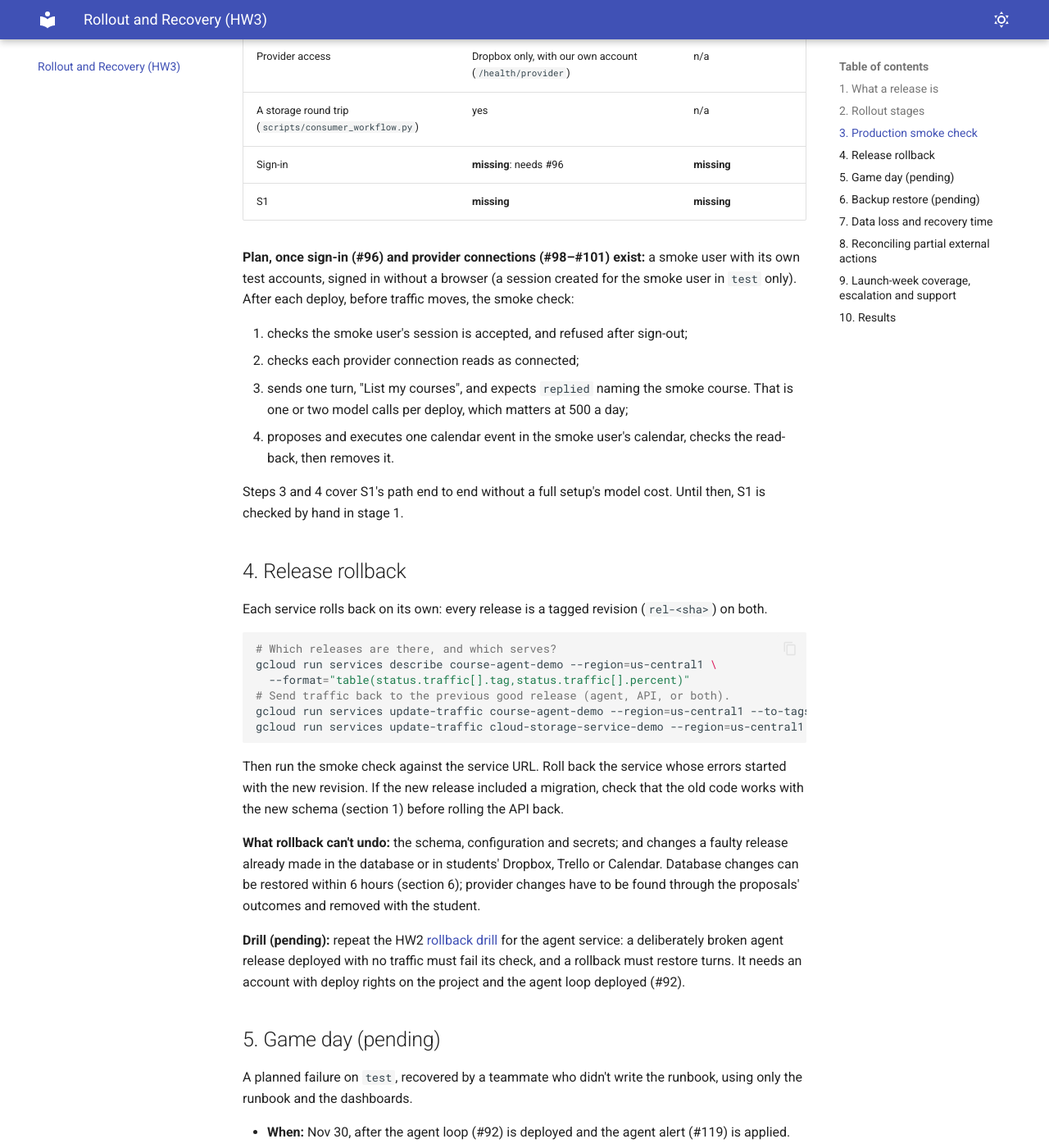
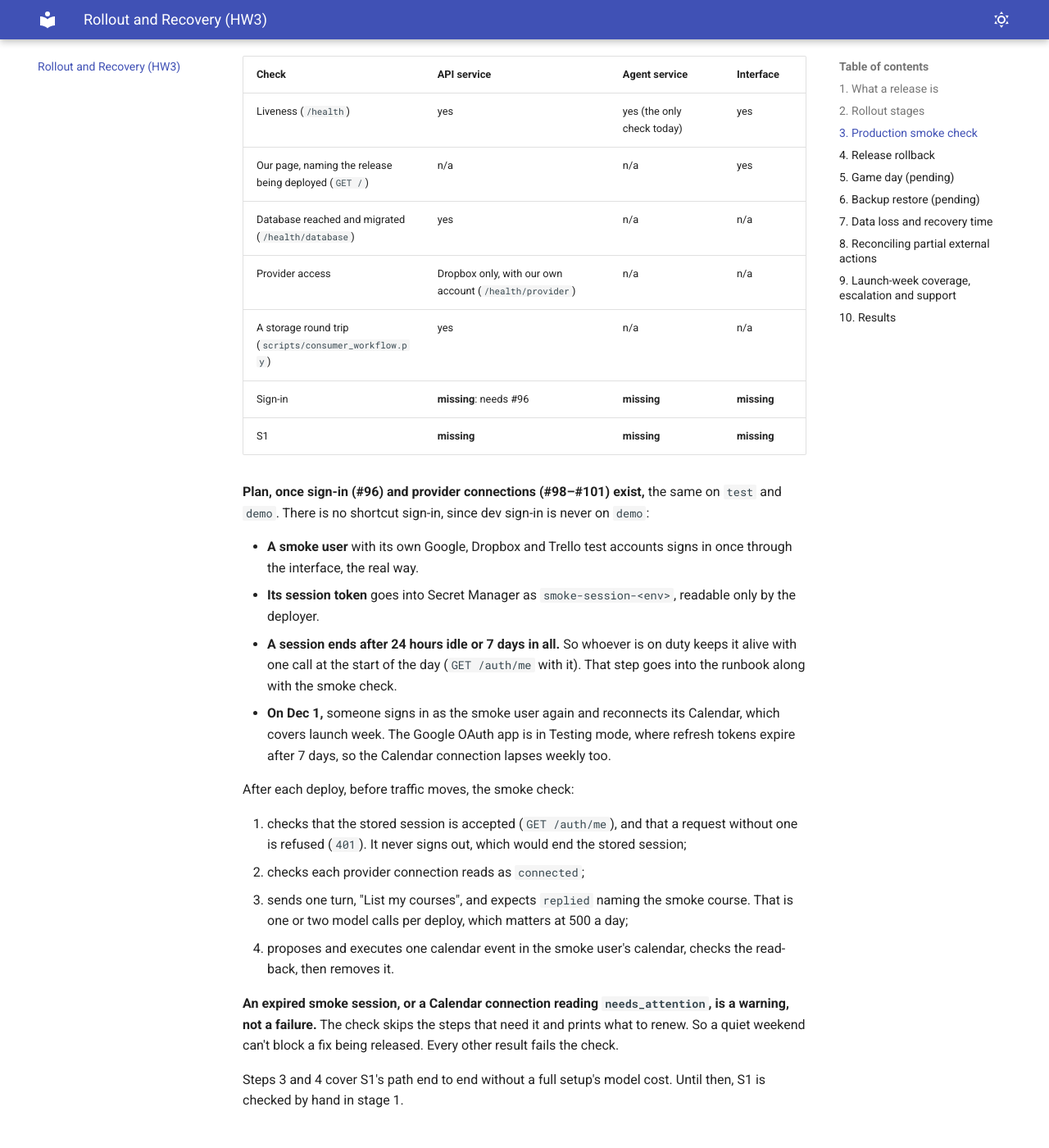
Before and after one commit to Shreyas191/OSPSD-Team-3, an MkDocs documentation site: the page built from docs/rollout.md, in a window 1280 px wide and 1400 px high, scrolled down 3142 px. Shown: the whole window at 82% size. Built offline with MkDocs 1.6.1 and Material for MkDocs 9.7.7, drawn with Linux system fonts in a browser that asks for light colours; some of the changed text lies outside the part shown.

Commit message:
docs: rollout plan after review: interface, smoke session, read-only access, #116 recovery (#113)
From the review on #120:
- section 8 follows #116: a silent run is taken over after 10 minutes and the student settles
  uncertain changes; the daily query checks heartbeat_at, and executions now log their outcome
- the on-duty people get a read-only Neon role for the daily queries
- John gets owner access for launch week as a second escalation point
- the smoke check uses a real sign-in stored in Secret Manager, kept alive daily, on test and
  demo; an expired session or a lapsed Calendar connection warns instead of failing
- the interface is in the release rules, the smoke checks and rollback (reverse deploy order)
- the support template warns against personal details and gives a private contact
- the Gemini 80% row says what to do: lower the per-user daily cap
- decisions recorded: stage dates with a Dec 1 fallback, Team 5, an automated daily pg_dump
  to a private bucket (no key rotation in launch week), and the EXECUTION switch (#102)
- links to the merged readiness record, failure analysis and runbook are now relative

````diff
--- a/docs/rollout.md
+++ b/docs/rollout.md
@@ -1,12 +1,12 @@
 # Rollout, Game Day and Backup Restore
 
-HW3 Milestone 2, Level 5 (#113; task doc 7.5 and 7.7). This page plans how Course Autopilot reaches its users and how we take it back when something goes wrong, then records the drills that check those plans. The launch it serves and its objectives are in the [readiness record](https://github.com/Shreyas191/OSPSD-Team-3/pull/117); the failures it prepares for are in the [failure analysis](https://github.com/Shreyas191/OSPSD-Team-3/pull/119).
+HW3 Milestone 2, Level 5 (#113; task doc 7.5 and 7.7). This page plans how Course Autopilot reaches its users and how we take it back when something goes wrong, then records the drills that check those plans. The launch it serves and its objectives are in the [readiness record](readiness.md); the failures it prepares for are in the [failure analysis](failure-analysis.md).
 
-**Status (Nov 27):** plan written. The drills in sections 4 to 6 have not run yet; each says what it needs first. The coverage rota and support channel (section 9) are proposals for the team to confirm.
+**Status (Nov 27):** plan written and reviewed by Shreyas ([#120](https://github.com/Shreyas191/OSPSD-Team-3/pull/120)). The stage dates, the sister team, the daily backup and the execution switch are agreed. The drills in sections 4 to 6 have not run yet; each says what it needs first. The coverage days (section 9) are for the team to confirm.
 
 ## 1. What a release is
 
-A release is one commit on `hw2`, built once into one image and deployed by digest to both services of an environment ([Release Pipeline](release-pipeline.md)). Everything that changes behaviour is versioned with it, or recorded next to it:
+A release is one commit on `hw2`, built once into one image and deployed by digest to all three services of an environment: the API, the agent and the interface ([Release Pipeline](release-pipeline.md)). Everything that changes behaviour is versioned with it, or recorded next to it:
 
 | Part | Where it lives | Versioned by |
 |---|---|---|
@@ -19,7 +19,7 @@ A release is one commit on `hw2`, built once into one image and deployed by dige
 **Rules this implies:**
 
 - **Every migration must work with the previous release.** The candidate revision migrates the database while the previous one is still serving, and a rollback restores code, not the schema. So a release may add tables and nullable columns, but removing or renaming one takes two releases: stop using it, then drop it.
-- **The API must keep serving the previous agent.** Each deploy job releases the API service first, then the agent. If the agent's check fails, the API is one release ahead until the next deploy.
+- **The API must keep serving the previous agent and interface.** Each deploy job releases the API service first, then the agent, then the interface. If a later check fails, the services before it are one release ahead until the next deploy. Likewise the agent must keep serving the previous interface.
 - **Configuration and secrets are not rolled back with the code.** A rollback after a configuration change needs that change reverted too.
 
 ## 2. Rollout stages
@@ -33,6 +33,8 @@ Launch week starts on Dec 2 for every team at once, so the stages before it must
 | 2. One sister team | Two people from Team 5, who already use our storage package | `demo`, Dec 1 | S1 complete for both, without coaching (task 5.10); feedback filed as issues | As stage 1 |
 | 3. Everyone | Assigned teams and staff | `demo`, Dec 2–6 | Not a gate: we watch the measures below | As stage 1, or a measure stays past its threshold for 30 minutes |
 
+Stage 1 needs the proposals and execution (#116), the agent loop, sign-in, provider connections, the OAuth clients and the S1 pages (#95) all on `demo` by Nov 30. **If that slips, both stages run on Dec 1:** our team in the morning, Team 5 in the afternoon.
+
 **What we watch** (objectives from the readiness record; agent dashboard and alert from #112):
 
 | Measure | Healthy | Act when |
@@ -40,9 +42,9 @@ Launch week starts on Dec 2 for every team at once, so the stages before it must
 | Task success: turns ending `replied` or `proposal_ready` | most turns | the agent alert opens (more than 3 failed turns in 5 minutes) |
 | Full-turn latency p95 | ≤ 45 s | above 45 s for 30 minutes |
 | API errors (5xx) | < 1% | the 5xx alert opens |
-| Execution | no change left `uncertain` or proposal stuck in `executing` | any; the student is told, and the runbook's stuck-proposal section applies |
+| Execution | no change left `uncertain`, no proposal silent in `executing` | any; reconcile it with the student (section 8) |
 | Safety | 0 changes without approval, 0 cross-user reads | any, at once |
-| Gemini daily use | below the free-tier allowance | above 80% of it before the evening |
+| Gemini daily use | below the free-tier allowance | above 80% of it before the evening: lower the per-user daily cap (#102) for the rest of the day |
 
 **Stop actions, fastest first:**
 
@@ -53,47 +55,57 @@ Launch week starts on Dec 2 for every team at once, so the stages before it must
     ```
 
     `tofu apply` would turn it back on, so to keep it off, set `agent_model_provider = { demo = "disabled" }` too.
-2. **Roll back a release** (section 4) when errors start with a new revision.
-3. **Restore data** (section 6) when a release or a bug damaged the database. This is only possible within the last 6 hours.
-
-Nothing can stop executions on their own yet. If a fault is in execution, the only lever is rolling back the API. An operator switch for execution belongs with the kill switch in #102.
+2. **Stop executions** when the fault is in execution (wrong writes, or writes failing): set `EXECUTION=disabled` on the API service. Execute then answers `503`, while proposals and approvals are still recorded, so students can review and approve and run them later. This avoids rolling back a release that is otherwise fine. Shreyas builds the switch with #102. Until then, the only lever is rolling back the API.
+3. **Roll back a release** (section 4) when errors start with a new revision.
+4. **Restore data** (section 6) when a release or a bug damaged the database. Neon can restore the last 6 hours; the daily backup covers older damage.
 
 ## 3. Production smoke check
 
 What the pipeline checks before a revision gets traffic today, and what #113 asks for:
 
-| Check | API service | Agent service |
-|---|---|---|
-| Liveness (`/health`) | yes | yes (the only check today) |
-| Database reached and migrated (`/health/database`) | yes | n/a |
-| Provider access | Dropbox only, with our own account (`/health/provider`) | n/a |
-| A storage round trip (`scripts/consumer_workflow.py`) | yes | n/a |
-| Sign-in | **missing**: needs #96 | **missing** |
-| S1 | **missing** | **missing** |
+| Check | API service | Agent service | Interface |
+|---|---|---|---|
+| Liveness (`/health`) | yes | yes (the only check today) | yes |
+| Our page, naming the release being deployed (`GET /`) | n/a | n/a | yes |
+| Database reached and migrated (`/health/database`) | yes | n/a | n/a |
+| Provider access | Dropbox only, with our own account (`/health/provider`) | n/a | n/a |
+| A storage round trip (`scripts/consumer_workflow.py`) | yes | n/a | n/a |
+| Sign-in | **missing**: needs #96 | **missing** | **missing** |
+| S1 | **missing** | **missing** | **missing** |
 
-**Plan, once sign-in (#96) and provider connections (#98–#101) exist:** a smoke user with its own test accounts, signed in without a browser (a session created for the smoke user in `test` only). After each deploy, before traffic moves, the smoke check:
+**Plan, once sign-in (#96) and provider connections (#98–#101) exist,** the same on `test` and `demo`. There is no shortcut sign-in, since dev sign-in is never on `demo`:
 
-1. checks the smoke user's session is accepted, and refused after sign-out;
-2. checks each provider connection reads as connected;
+- **A smoke user** with its own Google, Dropbox and Trello test accounts signs in once through the interface, the real way.
+- **Its session token** goes into Secret Manager as `smoke-session-<env>`, readable only by the deployer.
+- **A session ends after 24 hours idle or 7 days in all.** So whoever is on duty keeps it alive with one call at the start of the day (`GET /auth/me` with it). That step goes into the runbook along with the smoke check.
+- **On Dec 1,** someone signs in as the smoke user again and reconnects its Calendar, which covers launch week. The Google OAuth app is in Testing mode, where refresh tokens expire after 7 days, so the Calendar connection lapses weekly too.
+
+After each deploy, before traffic moves, the smoke check:
+
+1. checks that the stored session is accepted (`GET /auth/me`), and that a request without one is refused (`401`). It never signs out, which would end the stored session;
+2. checks each provider connection reads as `connected`;
 3. sends one turn, "List my courses", and expects `replied` naming the smoke course. That is one or two model calls per deploy, which matters at 500 a day;
 4. proposes and executes one calendar event in the smoke user's calendar, checks the read-back, then removes it.
+
+**An expired smoke session, or a Calendar connection reading `needs_attention`, is a warning, not a failure.** The check skips the steps that need it and prints what to renew. So a quiet weekend can't block a fix being released. Every other result fails the check.
 
 Steps 3 and 4 cover S1's path end to end without a full setup's model cost. Until then, S1 is checked by hand in stage 1.
 
 ## 4. Release rollback
 
-Each service rolls back on its own: every release is a tagged revision (`rel-<sha>`) on both.
+Each service rolls back on its own: every release is a tagged revision (`rel-<sha>`) on all three.
 
 ```bash
 # Which releases are there, and which serves?
 gcloud run services describe course-agent-demo --region=us-central1 \
   --format="table(status.traffic[].tag,status.traffic[].percent)"
-# Send traffic back to the previous good release (agent, API, or both).
+# Send traffic back to the previous good release (interface, agent, API, or several).
+gcloud run services update-traffic course-web-demo --region=us-central1 --to-tags=rel-<good sha>=100
 gcloud run services update-traffic course-agent-demo --region=us-central1 --to-tags=rel-<good sha>=100
 gcloud run services update-traffic cloud-storage-service-demo --region=us-central1 --to-tags=rel-<good sha>=100
 ```
 
-Then run the smoke check against the service URL. Roll back the service whose errors started with the new revision. If the new release included a migration, check that the old code works with the new schema (section 1) before rolling the API back.
+Then run the smoke check against the service URL. Roll back the service whose errors started with the new revision. When rolling back more than one, go in reverse deploy order: interface, then agent, then API. That way, at every step, each service only calls services of its own release or newer, and section 1 requires those to keep serving it. If the new release included a migration, check that the old code works with the new schema (section 1) before rolling the API back.
 
 **What rollback can't undo:** the schema, configuration and secrets; and changes a faulty release already made in the database or in students' Dropbox, Trello or Calendar. Database changes can be restored within 6 hours (section 6); provider changes have to be found through the proposals' outcomes and removed with the student.
 
@@ -105,14 +117,21 @@ A planned failure on `test`, recovered by a teammate who didn't write the runboo
 
 - **When:** Nov 30, after the agent loop (#92) is deployed and the agent alert (#119) is applied.
 - **Who:** John injects the failure and observes; the responder is a teammate who didn't write the runbook (Zesan, Jing or Victor). The responder isn't told the cause.
-- **The failure:** the model key is rejected on the agent service. It is a realistic failure (a revoked key, or the project's billing changing), it is recoverable without touching data, and it fires the agent alert, so the same exercise is the alert's test from firing to clearing. It is injected with the [agent alert drill](https://github.com/Shreyas191/OSPSD-Team-3/pull/119) steps, on a revision that serves the test service.
+- **The failure:** the model key is rejected on the agent service. It is a realistic failure (a revoked key, or the project's billing changing), it is recoverable without touching data, and it fires the agent alert, so the same exercise is the alert's test from firing to clearing. It is injected with the [agent alert drill](runbook.md#agent-alert-drill) steps, on a revision that serves the test service.
 - **What we record:** time to detect (alert email), time to diagnose (cause named), time to recover (turns succeed again), every place the runbook was unclear or wrong, and the fix for each.
 
 ## 6. Backup restore (pending)
 
 **What Neon keeps on our plan** (Neon docs, read Nov 27, 2026): the free plan can restore a branch to any point in its **last 6 hours**, up to 1 GB of changes; a project may have **10 branches**; computes suspend after **5 minutes** idle and can't be kept on.
 
-**What that means:** damage noticed within 6 hours can be undone from Neon; damage noticed the next morning can't. During launch week that is a real gap. **Recommendation:** a daily logical backup (`pg_dump`) of the `demo` database during launch week, kept outside Neon. It is small (kilobytes to a few megabytes) and makes recovery possible beyond 6 hours. This is a team decision; recorded here until made.
+**What that means:** damage noticed within 6 hours can be undone from Neon; damage noticed the next morning can't. During launch week that is a real gap.
+
+**Decided: a daily `pg_dump` of the `demo` database, automated.** It is to be in place by Dec 2 (#113).
+- **How:** a scheduled Cloud Run job, about 40 lines of `infra/`, writes it to a private Cloud Storage bucket that deletes dumps after 14 days. It is small, from kilobytes to a few megabytes, and makes recovery possible beyond 6 hours.
+- **The bucket stays private.** The dump holds students' conversation text.
+- **No key rotation during launch week.** Provider tokens in the dump stay encrypted, but a restore can only read them with the same `token-encryption-key-demo`.
+
+Restoring a dump goes into a new Neon branch first, as in the drill below.
 
 **The drill**, restoring into a throwaway branch so production is never touched:
 
@@ -134,30 +153,33 @@ How much work a failure can lose, and how long until students can use the produc
 | Bad release that reached users | none in our database; changes it made are kept, and those in students' accounts need finding | **5 minutes** from deciding to roll back: the traffic switch took 4 s, then the smoke check | measured in HW2 for the traffic switch; the rest is assumed |
 | Assistant misbehaving | none | **5 minutes**: one setting, one new revision | assumed; the game day measures a similar change |
 | Database damaged (a bad migration, a bug that overwrites rows), **noticed within 6 hours** | none: restore to just before the damage | **1 hour**: find the time, restore, check | assumed until the restore drill (section 6) |
-| The same, **noticed later** | everything since the last daily backup, up to **24 hours**, if the daily `pg_dump` is adopted; otherwise everything | **2 hours** to restore from the dump | assumed; nothing yet backs this up |
+| The same, **noticed later** | everything since the last daily backup, up to **24 hours** | **2 hours** to restore from the dump | assumed until the daily dump exists and one is restored |
 | Neon or Gemini down | none; turns and executions in progress stop with a fixed message (failure analysis) | when the provider is back | not in our control |
 
 **What a database loss costs students:** their courses, conversations, proposals and outcomes live in our database. The events, cards and documents we made live in their own accounts, so those survive. But a lost `external_records` row means we no longer know a record was ours, and later changes to it are refused as "not created by Course Autopilot". The student can still edit or delete it themselves.
 
 ## 8. Reconciling partial external actions
 
-An execution can end with some changes made and others not. Each change's outcome is saved after its write (P3), so the proposal itself says what happened:
+An execution can end with some changes made and others not. With execution as in [#116](https://github.com/Shreyas191/OSPSD-Team-3/pull/116) (P3), each change is saved as `started` just before its write and gets its outcome after it. So the proposal itself says what happened, and nobody edits its status by hand:
 
 | Outcome | Meaning | What we do |
 |---|---|---|
 | `completed` | made and read back | nothing; it is never made again |
 | `failed` | not made (refused before writing) | the student runs the proposal again; only `failed` and not-yet-run changes run |
-| `uncertain` | the write may have happened, but its reply was lost or the read-back differed | never retried automatically. The student checks their calendar. Until #90 adds a way to mark it resolved, the on-duty person helps: if the event is there, record it as completed; if not, mark it failed and let it run again |
-| no outcome, proposal stuck `executing` | the API stopped mid-execution | the runbook's ["A proposal stuck in `executing`"](https://github.com/Shreyas191/OSPSD-Team-3/pull/119) section: check the student's accounts for the change with no outcome, then release the proposal |
+| `uncertain` | the write may have happened, but its reply was lost or the read-back differed | never retried automatically. The student checks their calendar or board and settles it on the proposal's page (`POST /proposals/{id}/changes/{index}/resolve`): "it's there", giving the event's or card's ID, which is read back and recorded as ours; or "it isn't", which lets the next run make it |
+| `started`, proposal still `executing` | the run stopped mid-change (a redeploy, a crash, a timeout) | once the proposal has been silent for 10 minutes (`proposals.heartbeat_at`), running it again takes it over: the `started` change becomes `uncertain`, and the rest run. The student settles the uncertain one as above |
 
-**Once a day during launch week**, the on-duty person runs these read-only queries and follows up on anything they find with its student:
+**Once a day during launch week**, the on-duty person runs these read-only queries. They follow up on anything found with its student, who either runs the silent proposal again or settles the uncertain change:
 
 ```sql
-SELECT id, created_at, decided_at FROM proposals WHERE status = 'executing';
+-- Proposals whose run stopped and that nobody has run again
+SELECT id, created_at, heartbeat_at FROM proposals
+WHERE status = 'executing' AND heartbeat_at < now() - interval '10 minutes';
+-- Changes waiting for the student to settle
 SELECT proposal_id, change_index, recorded_at FROM change_outcomes WHERE status = 'uncertain';
 ```
 
-Until execution logs its outcomes (failure analysis, item 4), these queries are the only way to see partial executions.
+The queries use a read-only database role (section 9). Each run also writes one `proposal_execution` log line (`final_status` and the count of completed, failed and uncertain changes). A dashboard panel and an alert on uncertain changes come from that line (#112), and once they exist they show partial executions as they happen.
 
 ## 9. Launch-week coverage, escalation and support
 
@@ -175,13 +197,21 @@ Until execution logs its outcomes (failure analysis, item 4), these queries are
 - **The on-duty person:**
   - checks the agent and API dashboards at the start, middle and end of the day, and Gemini's daily use in AI Studio;
   - handles alert emails within 30 minutes during hours, using the runbook;
+  - renews the smoke user's session (section 3);
   - runs the reconciliation queries (section 8);
   - answers support requests within 2 hours.
+- **Database access for whoever is on duty:** today only Shreyas can reach the `demo` database.
+  - Before Dec 2, he creates a **read-only Neon role** that can only `SELECT` the product tables.
+  - Its connection string goes into Secret Manager as `database-readonly-url-demo`, readable by the five of us.
+  - That is enough for section 8's queries. Nobody on duty gets write access to the database.
 - **Escalation**, in this order:
   1. the day's backup;
-  2. **Shreyas** for anything that needs owner access: the Google Cloud project, Neon, the Gemini key's project, or Secret Manager;
+  2. **Shreyas or John** for anything that needs owner access: the Google Cloud project, Neon, the Gemini key's project, or Secret Manager. Shreyas gives John owner access for launch week, so escalation doesn't run through one person;
   3. **course staff** for a safety violation that affected another team's users (a change without approval, or one user reading another's data). We tell them the same day, after turning the assistant off.
-- **Support channel:** a GitHub issue in this repository with a `launch-support` label, linked from the interface's footer, so every report has a record and an owner. For students without a GitHub account, the interface also lists the team's contact address. The label and the footer link are to be added with #95.
+- **Support channel:** a GitHub issue in this repository with a `launch-support` label, linked from the interface's footer, so every report has a record and an owner.
+  - **Issues are public.** So the issue template says not to include personal details: no email addresses, grades, syllabus contents, or screenshots of a calendar or board.
+  - **Private reports**, and students without a GitHub account, use the team's contact address. The template and the interface both list it.
+  - The label, the template and the footer link are to be added with #95.
 
 ## 10. Results
 
````
